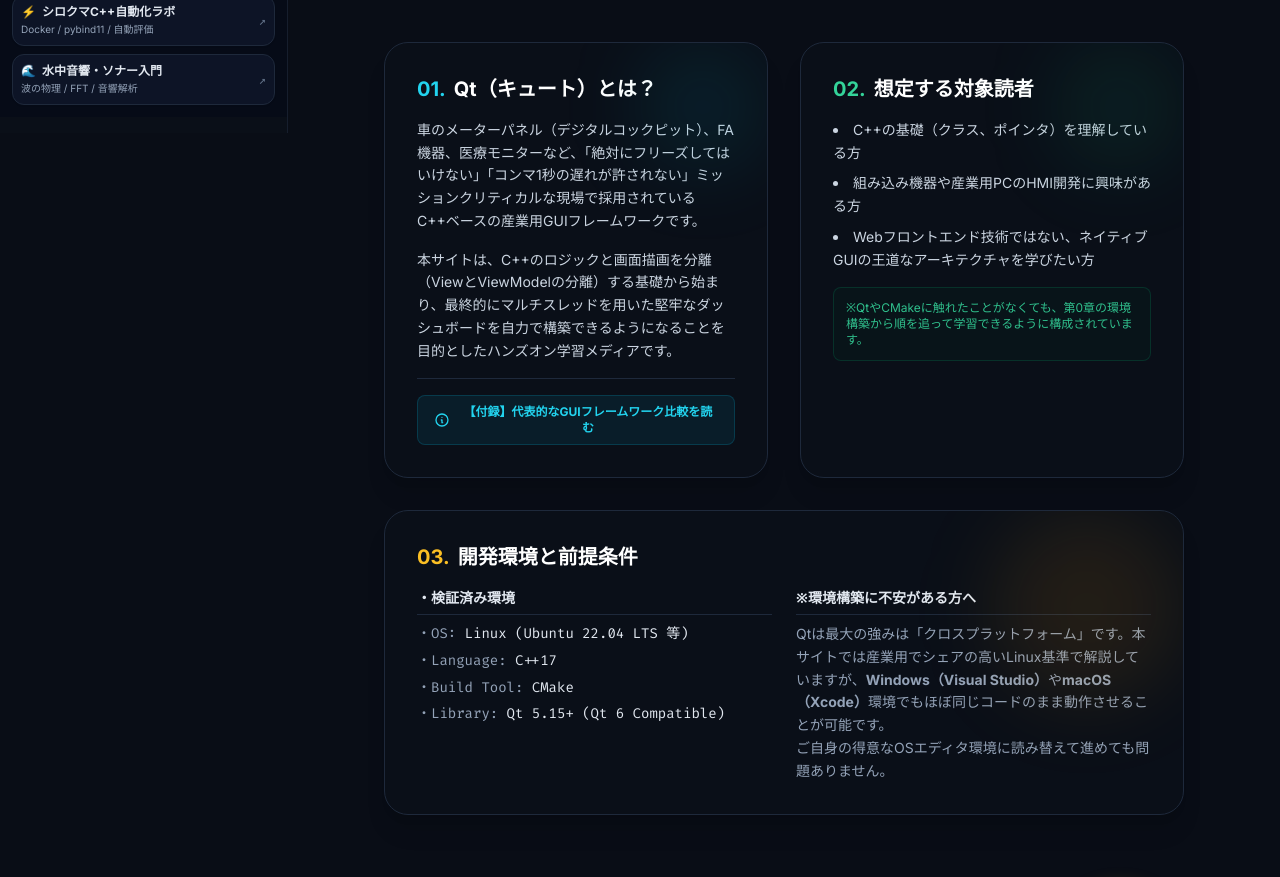
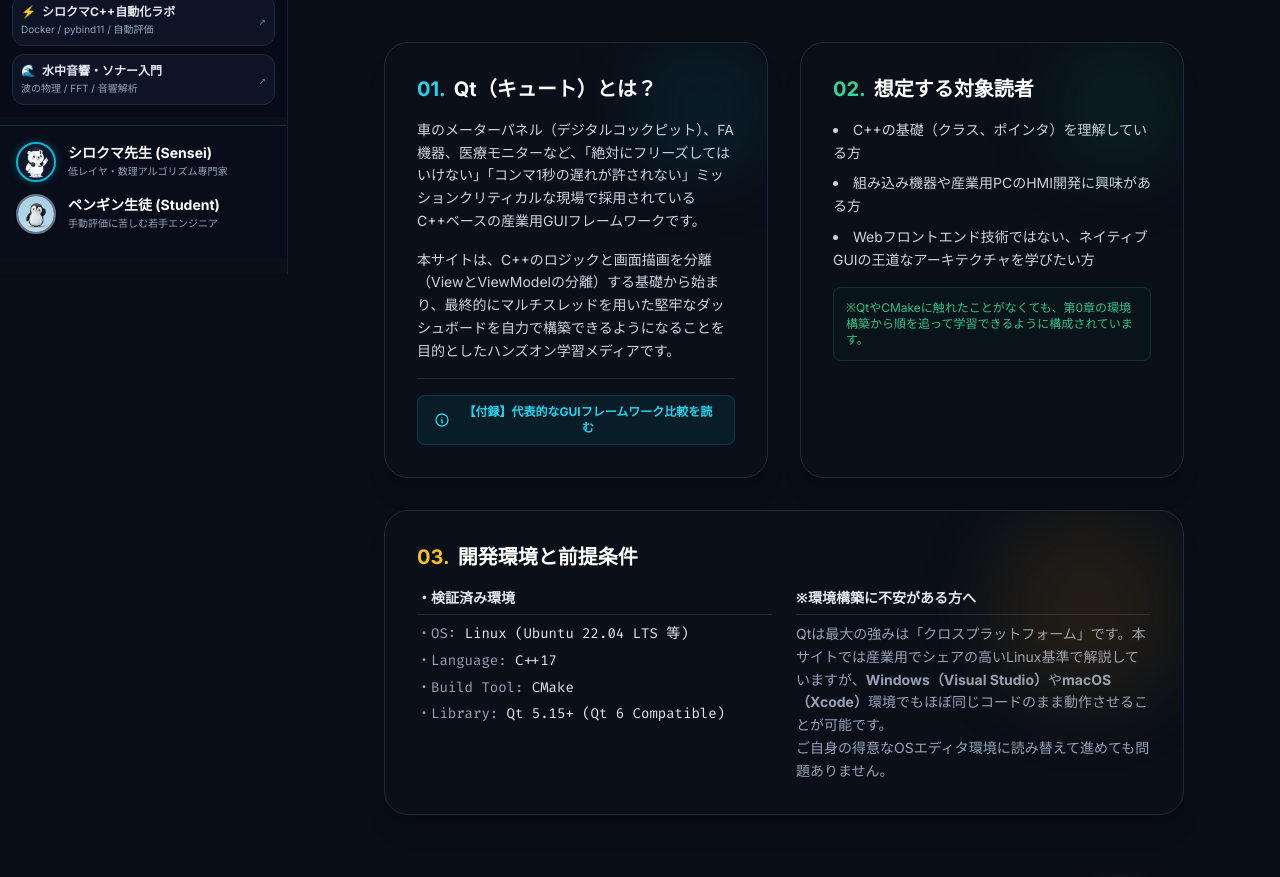
Before and after one commit to genki113355-tm/qt-gui-study, a React (Vite) app: page / in a window 1280 px wide. Shown: the part 1560-2437 px from the top of the page. Built offline with nearby package versions, Linux system fonts and the light colour scheme.

Commit message:
feat(navigation): add character profiles to sidebar matching ecosystem standards

```diff
--- a/src/components/layout/Sidebar.tsx
+++ b/src/components/layout/Sidebar.tsx
@@ -180,6 +180,32 @@
               </span>
             </a>
           </div>
+
+          {/* キャラクター紹介（シロクマ先生 & ペンギン生徒） */}
+          <div className="border-t border-cyan-500/20 p-4 pb-6 bg-[#080d1a]/80 space-y-3 shrink-0 mt-2">
+            <div className="flex items-center gap-3">
+              <img
+                src="/images/characters/shirokuma_sensei.png"
+                alt="シロクマ先生"
+                className="w-10 h-10 rounded-full border-2 border-cyan-500 object-cover bg-slate-900 shadow-[0_0_10px_rgba(6,182,212,0.3)]"
+              />
+              <div>
+                <p className="text-sm font-bold text-white leading-none mb-1">シロクマ先生 (Sensei)</p>
+                <p className="text-[10px] text-slate-400">低レイヤ・数理アルゴリズム専門家</p>
+              </div>
+            </div>
+            <div className="flex items-center gap-3">
+              <img
+                src="/images/characters/penguin_student.jpg"
+                alt="ペンギン生徒"
+                className="w-10 h-10 rounded-full border-2 border-slate-500 object-cover bg-slate-900 shadow"
+              />
+              <div>
+                <p className="text-sm font-bold text-white leading-none mb-1">ペンギン生徒 (Student)</p>
+                <p className="text-[10px] text-slate-400">手動評価に苦しむ若手エンジニア</p>
+              </div>
+            </div>
+          </div>
         </div>
       </aside>
     </>
```
Also changed, not shown: 1 other file (tests, documents, lock files or other folders).
